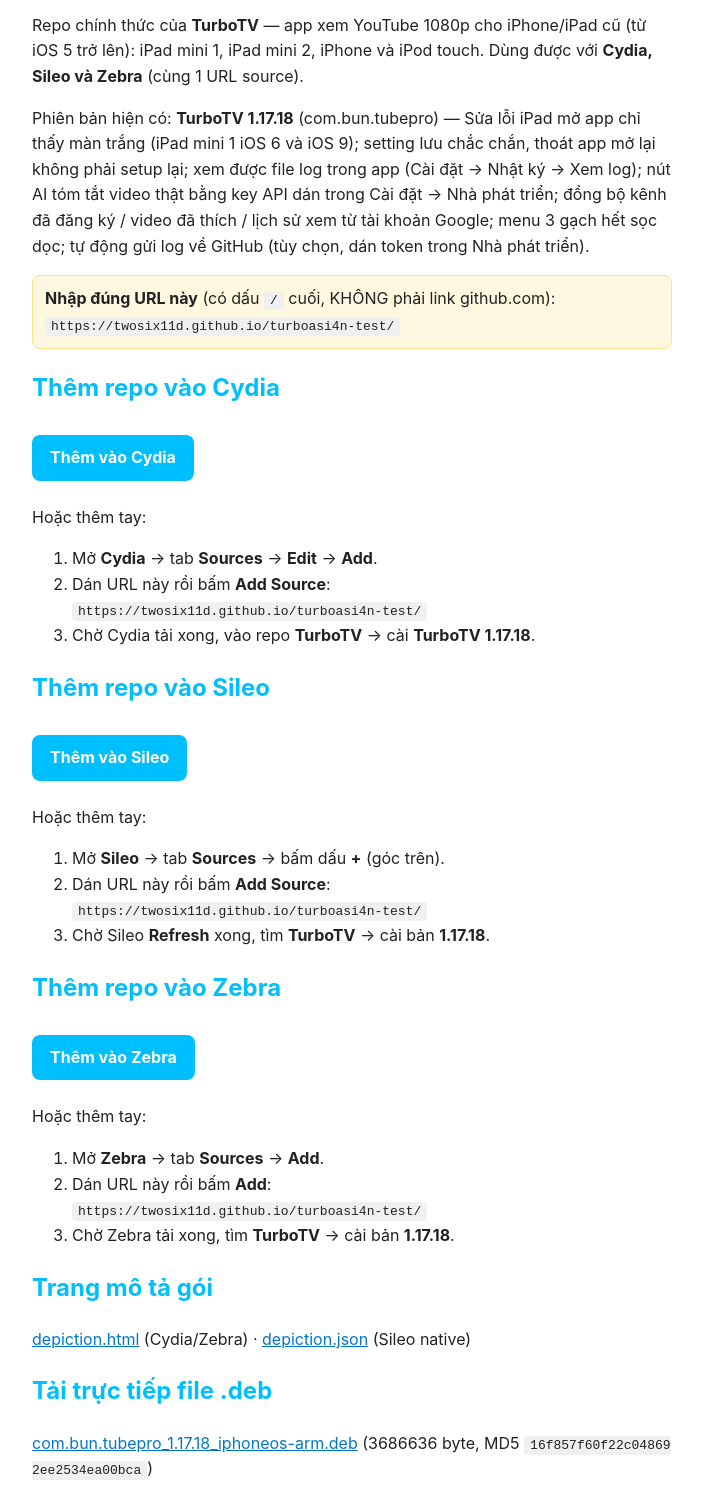
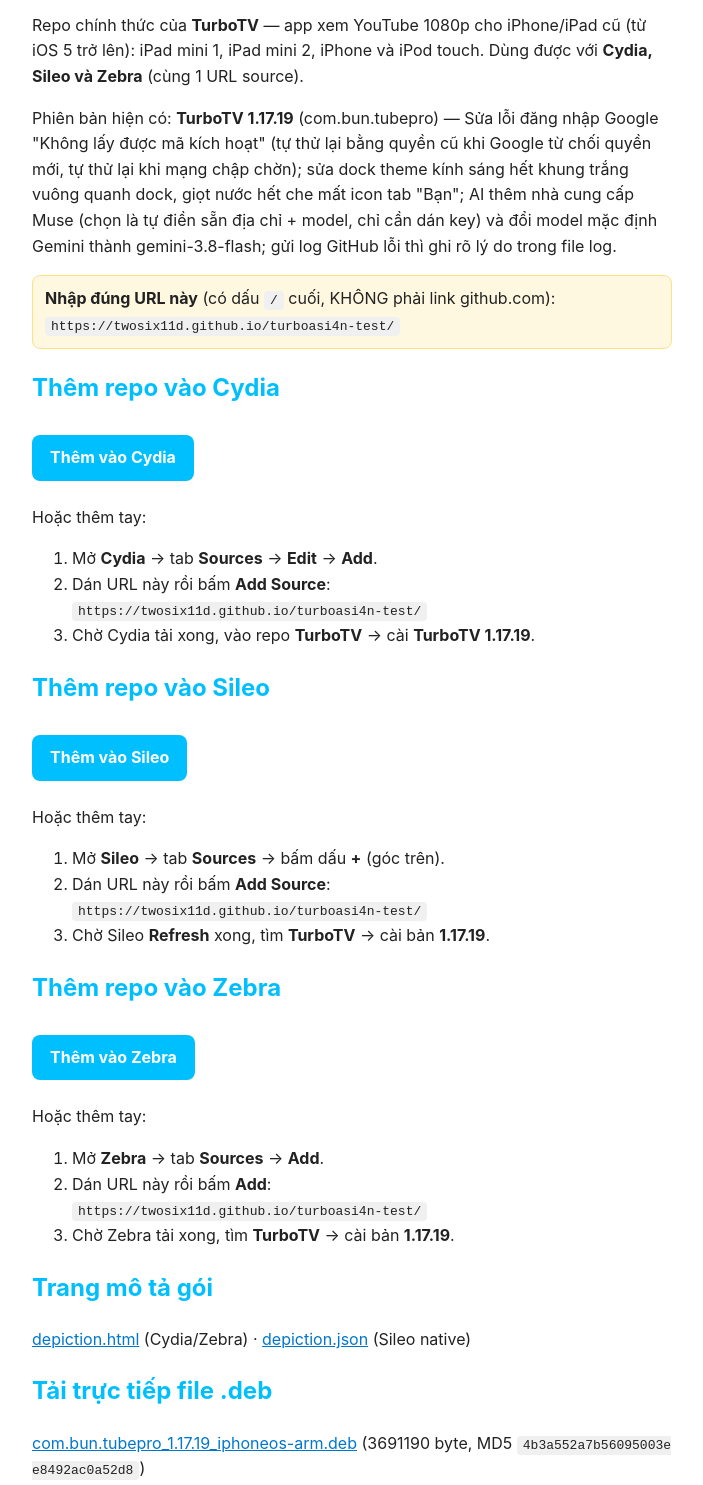
Before and after one commit to twosix11D/turboasi4n-test, a plain HTML site: page index.html in a window 1280 px wide. Shown: the part 189-1674 px from the top of the page, without its empty margins (288-991 px from the left). Drawn offline with Linux system fonts and the light colour scheme.

Commit message:
Update index.html, depiction.json and README.md for TurboTV 1.17.19

```diff
--- a/index.html
+++ b/index.html
@@ -16,7 +16,7 @@ h1{color:#00BFFF} h2{color:#00BFFF} a{color:#0077cc} code{background:#f0f0f0;pad
 <h1>TurboTV — Repo TEST</h1>
 <div class="warn"><b>REPO TEST — chỉ Long dùng để thử bản mới.</b><br>KHÔNG phải repo chính. Đừng chia sẻ link này.</div>
 <p>Repo chính thức của <b>TurboTV</b> — app xem YouTube 1080p cho iPhone/iPad cũ (từ iOS 5 trở lên): iPad mini 1, iPad mini 2, iPhone và iPod touch. Dùng được với <b>Cydia, Sileo và Zebra</b> (cùng 1 URL source).</p>
-<p>Phiên bản hiện có: <b>TurboTV 1.17.18</b> (com.bun.tubepro) — Sửa lỗi iPad mở app chỉ thấy màn trắng (iPad mini 1 iOS 6 và iOS 9); setting lưu chắc chắn, thoát app mở lại không phải setup lại; xem được file log trong app (Cài đặt → Nhật ký → Xem log); nút AI tóm tắt video thật bằng key API dán trong Cài đặt → Nhà phát triển; đồng bộ kênh đã đăng ký / video đã thích / lịch sử xem từ tài khoản Google; menu 3 gạch hết sọc dọc; tự động gửi log về GitHub (tùy chọn, dán token trong Nhà phát triển).</p>
+<p>Phiên bản hiện có: <b>TurboTV 1.17.19</b> (com.bun.tubepro) — Sửa lỗi đăng nhập Google "Không lấy được mã kích hoạt" (tự thử lại bằng quyền cũ khi Google từ chối quyền mới, tự thử lại khi mạng chập chờn); sửa dock theme kính sáng hết khung trắng vuông quanh dock, giọt nước hết che mất icon tab "Bạn"; AI thêm nhà cung cấp Muse (chọn là tự điền sẵn địa chỉ + model, chỉ cần dán key) và đổi model mặc định Gemini thành gemini-3.8-flash; gửi log GitHub lỗi thì ghi rõ lý do trong file log.</p>
 
 <div class="warn"><b>Nhập đúng URL này</b> (có dấu <code>/</code> cuối, KHÔNG phải link github.com):<br><code>https://twosix11d.github.io/turboasi4n-test/</code></div>
 
@@ -27,7 +27,7 @@ h1{color:#00BFFF} h2{color:#00BFFF} a{color:#0077cc} code{background:#f0f0f0;pad
 <li>Mở <b>Cydia</b> → tab <b>Sources</b> → <b>Edit</b> → <b>Add</b>.</li>
 <li>Dán URL này rồi bấm <b>Add Source</b>:
 <br><code>https://twosix11d.github.io/turboasi4n-test/</code></li>
-<li>Chờ Cydia tải xong, vào repo <b>TurboTV</b> → cài <b>TurboTV 1.17.18</b>.</li>
+<li>Chờ Cydia tải xong, vào repo <b>TurboTV</b> → cài <b>TurboTV 1.17.19</b>.</li>
 </ol>
 
 <h2>Thêm repo vào Sileo</h2>
@@ -37,7 +37,7 @@ h1{color:#00BFFF} h2{color:#00BFFF} a{color:#0077cc} code{background:#f0f0f0;pad
 <li>Mở <b>Sileo</b> → tab <b>Sources</b> → bấm dấu <b>+</b> (góc trên).</li>
 <li>Dán URL này rồi bấm <b>Add Source</b>:
 <br><code>https://twosix11d.github.io/turboasi4n-test/</code></li>
-<li>Chờ Sileo <b>Refresh</b> xong, tìm <b>TurboTV</b> → cài bản <b>1.17.18</b>.</li>
+<li>Chờ Sileo <b>Refresh</b> xong, tìm <b>TurboTV</b> → cài bản <b>1.17.19</b>.</li>
 </ol>
 
 <h2>Thêm repo vào Zebra</h2>
@@ -47,14 +47,14 @@ h1{color:#00BFFF} h2{color:#00BFFF} a{color:#0077cc} code{background:#f0f0f0;pad
 <li>Mở <b>Zebra</b> → tab <b>Sources</b> → <b>Add</b>.</li>
 <li>Dán URL này rồi bấm <b>Add</b>:
 <br><code>https://twosix11d.github.io/turboasi4n-test/</code></li>
-<li>Chờ Zebra tải xong, tìm <b>TurboTV</b> → cài bản <b>1.17.18</b>.</li>
+<li>Chờ Zebra tải xong, tìm <b>TurboTV</b> → cài bản <b>1.17.19</b>.</li>
 </ol>
 
 <h2>Trang mô tả gói</h2>
 <p><a href="depiction.html">depiction.html</a> (Cydia/Zebra) · <a href="depiction.json">depiction.json</a> (Sileo native)</p>
 
 <h2>Tải trực tiếp file .deb</h2>
-<p><a href="debs/com.bun.tubepro_1.17.18_iphoneos-arm.deb">com.bun.tubepro_1.17.18_iphoneos-arm.deb</a> (3686636 byte, MD5 <code>16f857f60f22c048692ee2534ea00bca</code>)</p>
+<p><a href="debs/com.bun.tubepro_1.17.19_iphoneos-arm.deb">com.bun.tubepro_1.17.19_iphoneos-arm.deb</a> (3691190 byte, MD5 <code>4b3a552a7b56095003ee8492ac0a52d8</code>)</p>
 <p>Chép file .deb sang iPad rồi mở bằng Filza → Cài đặt → Respring.</p>
 <p><small>Nếu cài bằng lệnh <code>dpkg -i</code> mà icon chưa hiện thì respring 1 lần.</small></p>
 
```
Also changed, not shown: depiction.json (+1 -1 lines), 1 other file.
